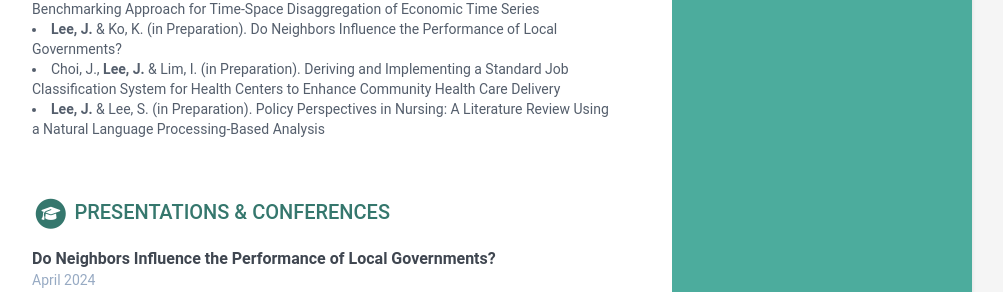
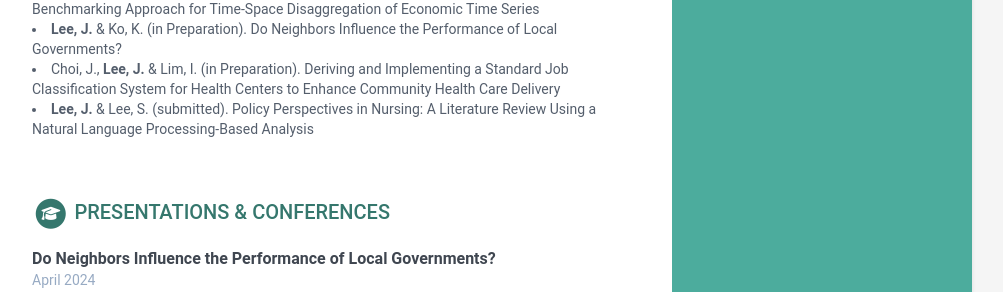
Before and after one commit to WookieLee/wookielee.github.io, a Jekyll site: the page built from index.html, in a window 1280 px wide and 900 px high, scrolled down 1401 px. Shown: the part 159-451 px from the top of the window, without its empty margins (168-1171 px from the left). Built offline with Jekyll 4.4.1, drawn with Linux system fonts in a browser that asks for light colours; some of the changed text lies outside the part shown.

Commit message:
Update data.yml

```diff
--- a/_data/data.yml
+++ b/_data/data.yml
@@ -34,7 +34,7 @@
 education:
   title: Education
   info:
-  - degree: <b>Ph.D. Candidate in Public Administration</b>
+  - degree: <b>Ph.D. in Public Administration</b>
     university: Graduate School of Public Administration, <b>Seoul National University</b>
     time: Expected August 2025
     details: |
@@ -90,7 +90,7 @@
     <li><b>Lee, J.</b> & Ko, K. (in Preparation). Generating Timely Local Economic Indicators: A Simple Benchmarking Approach for Time-Space Disaggregation of Economic Time Series</li>
     <li><b>Lee, J.</b> & Ko, K. (in Preparation). Do Neighbors Influence the Performance of Local Governments? </li>
     <li>Choi, J., <b>Lee, J.</b> & Lim, I. (in Preparation). Deriving and Implementing a Standard Job Classification System for Health Centers to Enhance Community Health Care Delivery</li>
-    <li><b>Lee, J.</b> & Lee, S. (in Preparation). Policy Perspectives in Nursing: A Literature Review Using a Natural Language Processing-Based Analysis</li>
+    <li><b>Lee, J.</b> & Lee, S. (submitted). Policy Perspectives in Nursing: A Literature Review Using a Natural Language Processing-Based Analysis</li>
 
 
 experiences:
```
